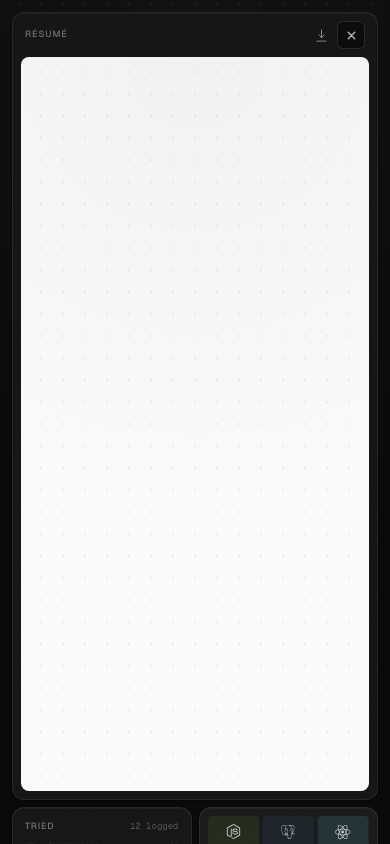
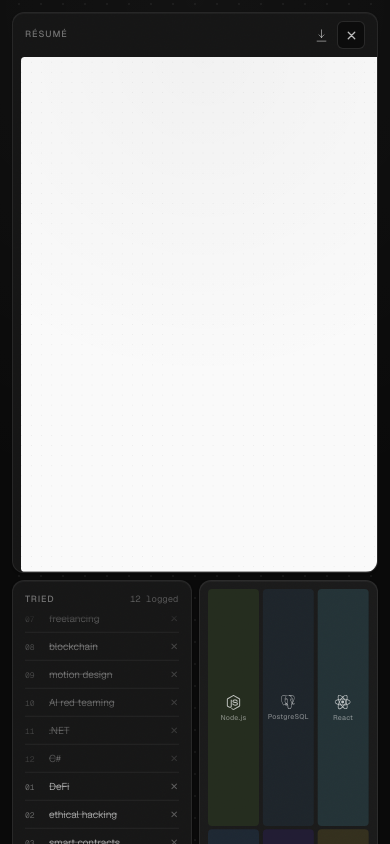
Before and after one commit to byadhddev/byadhd.dev-v2, a Next.js app: page / in a window 390 px wide. Both pictures are taken after a click on the button "RÉSUMÉ". Built offline with nearby package versions, Linux system fonts and the light colour scheme; no server answers; the database is empty.

Commit message:
fix: resume card expansion size

```diff
--- a/src/components/grid-cells/about-cell.tsx
+++ b/src/components/grid-cells/about-cell.tsx
@@ -1,7 +1,7 @@
 "use client";
 
 import { useTheme } from "next-themes";
-import { useEffect, useState } from "react";
+import { useEffect, useRef, useState } from "react";
 
 const TITLES = [
   "software engineer, maybe",
@@ -12,6 +12,11 @@ const TITLES = [
 
 const RESUME_URL = "/resume.pdf";
 
+// Virtual width the PDF iframe is rendered at before being scaled down to fit.
+// A4 page aspect ratio (height / width) used to size the scaled wrapper.
+const PDF_W = 794; // ~ A4 width in px at 96dpi
+const PDF_ASPECT = 1.414;
+
 interface AboutCellProps {
   expanded: boolean;
   onToggle: () => void;
@@ -21,10 +26,31 @@ export function AboutCell({ expanded, onToggle }: AboutCellProps) {
   const { resolvedTheme } = useTheme();
   const isDark = resolvedTheme === "dark";
   const [titleIdx, setTitleIdx] = useState(0);
+  const pdfWrapRef = useRef<HTMLDivElement>(null);
+  const [pdfScale, setPdfScale] = useState(1);
+  const [isMobile, setIsMobile] = useState(false);
 
   useEffect(() => {
     setTitleIdx(Math.floor(Math.random() * TITLES.length));
+    setIsMobile(window.innerWidth < 640);
   }, []);
+
+  // The native PDF viewer ignores fit params on mobile and zooms in. To make
+  // the full page fit, render the iframe at a fixed virtual width (PDF_W) and
+  // scale it down to the container width. On wide screens scale stays 1.
+  useEffect(() => {
+    if (!expanded || !isMobile) return;
+    const el = pdfWrapRef.current;
+    if (!el) return;
+    const update = () => {
+      const w = el.clientWidth;
+      setPdfScale(w < PDF_W ? w / PDF_W : 1);
+    };
+    update();
+    const ro = new ResizeObserver(update);
+    ro.observe(el);
+    return () => ro.disconnect();
+  }, [expanded, isMobile]);
 
   const base = isDark ? "rgba(255,255,255,0.9)" : "rgba(0,0,0,0.85)";
   const sheen = isDark ? "rgba(255,255,255,0.45)" : "rgba(255,255,255,0.95)";
@@ -34,7 +60,7 @@ export function AboutCell({ expanded, onToggle }: AboutCellProps) {
   // ---- Expanded: the résumé PDF shown directly in place of the bio ----
   if (expanded) {
     return (
-      <div className="relative flex h-full w-full flex-col">
+      <div className={`relative flex w-full flex-col ${isMobile ? "" : "h-full"}`}>
         <div className="flex items-center justify-between px-3 py-2 sm:px-4">
           <span
             className="text-[9px] uppercase tracking-widest font-medium"
@@ -87,17 +113,42 @@ export function AboutCell({ expanded, onToggle }: AboutCellProps) {
             </button>
           </div>
         </div>
-        <div className="relative flex-1 min-h-0 px-2 pb-2 sm:px-3 sm:pb-3">
+        {isMobile ? (
+          <div
+            ref={pdfWrapRef}
+            className="relative px-2 pb-2 overflow-hidden"
+            style={{ height: Math.round(PDF_W * PDF_ASPECT * pdfScale) }}
+          >
+            <div
+              style={{
+                width: PDF_W,
+                height: PDF_W * PDF_ASPECT,
+                transform: `scale(${pdfScale})`,
+                transformOrigin: "top left",
+              }}
+            >
               <iframe
-            src={`${RESUME_URL}#toolbar=0&navpanes=0&view=FitW`}
+                src={`${RESUME_URL}#toolbar=0&navpanes=0&view=FitH`}
                 title="Résumé PDF"
-            className="h-full w-full rounded-lg border-0"
+                className="rounded-lg border-0"
                 style={{
+                  width: "100%",
+                  height: "100%",
                   backgroundColor: isDark ? "#1a1a1a" : "#fff",
-              minHeight: "70vh",
                 }}
               />
             </div>
+          </div>
+        ) : (
+          <div className="relative flex-1 min-h-0 px-3 pb-3">
+            <iframe
+              src={`${RESUME_URL}#toolbar=0&navpanes=0&view=FitH`}
+              title="Résumé PDF"
+              className="h-full w-full rounded-lg border-0"
+              style={{ backgroundColor: isDark ? "#1a1a1a" : "#fff" }}
+            />
+          </div>
+        )}
       </div>
     );
   }
--- a/src/components/morph-grid.tsx
+++ b/src/components/morph-grid.tsx
@@ -315,7 +315,9 @@ export function MorphGrid() {
   const renderSlots: (Slot | null)[] =
     expandIdx >= 0
       ? mobile
-        ? expandMobile(layout.slots, expandIdx)
+        ? (layout.sections[expandIdx].id === "about"
+          ? layout.slots // about auto-sizes its row to the resume; no growth
+          : expandMobile(layout.slots, expandIdx))
         : packAround(layout.slots, expandIdx, layout.cols, layout.rows, 3, 3)
       : layout.slots;
 
@@ -331,7 +333,7 @@ export function MorphGrid() {
           mobile
             ? {
                 gridTemplateColumns: `repeat(${MOBILE_COLS}, 1fr)`,
-                gridAutoRows: "9.5rem",
+                gridAutoRows: "minmax(9.5rem, auto)",
                 gap: GAP + "px",
               }
             : {
```
Lines whose indentation alone changed are shown as unchanged.
